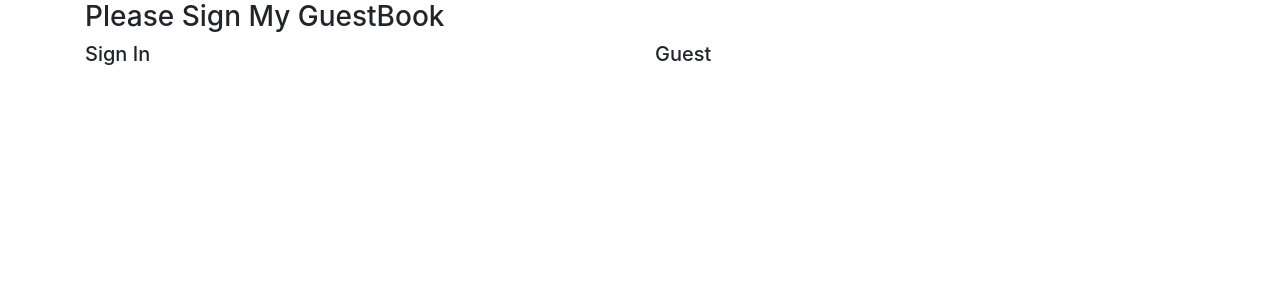
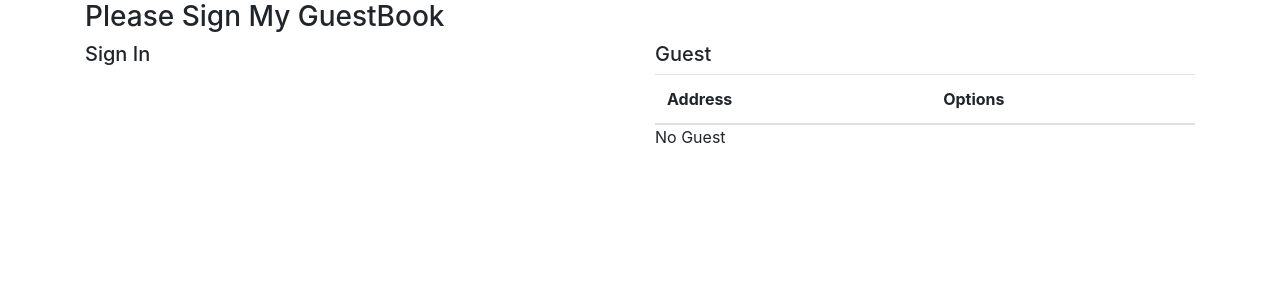
Before and after one commit to bipon68/react-hooks, a React (Create React App) app: page / in a window 1280 px wide. Shown: the top 300 px of the page. Built offline with nearby package versions, Linux system fonts and the light colour scheme.

Commit message:
guest component

```diff
--- a/src/App.js
+++ b/src/App.js
@@ -1,5 +1,6 @@
 import React from 'react';
 import './App.css';
+import { GuestList } from "./components/GuestList/GuestList";
 
 export const App = () => {
   return (
@@ -11,6 +12,7 @@ export const App = () => {
         </div>
         <div className="col">
           <h5>Guest</h5>
+          <GuestList />
         </div>
       </div>
     </div>
--- /dev/null
+++ b/src/components/GuestList/GuestList.js
@@ -0,0 +1,21 @@
+import React from 'react';
+
+export const GuestList = ()=> {
+    return (
+        <div>
+            <table className="table">
+                <thead>
+                    <tr>
+                        <th>Address</th>
+                        <th>Options</th>
+                    </tr>
+                </thead>
+                <tbody>
+                    <tr>
+                        No Guest
+                    </tr>
+                </tbody>
+            </table>
+        </div>
+    )
+}
```
